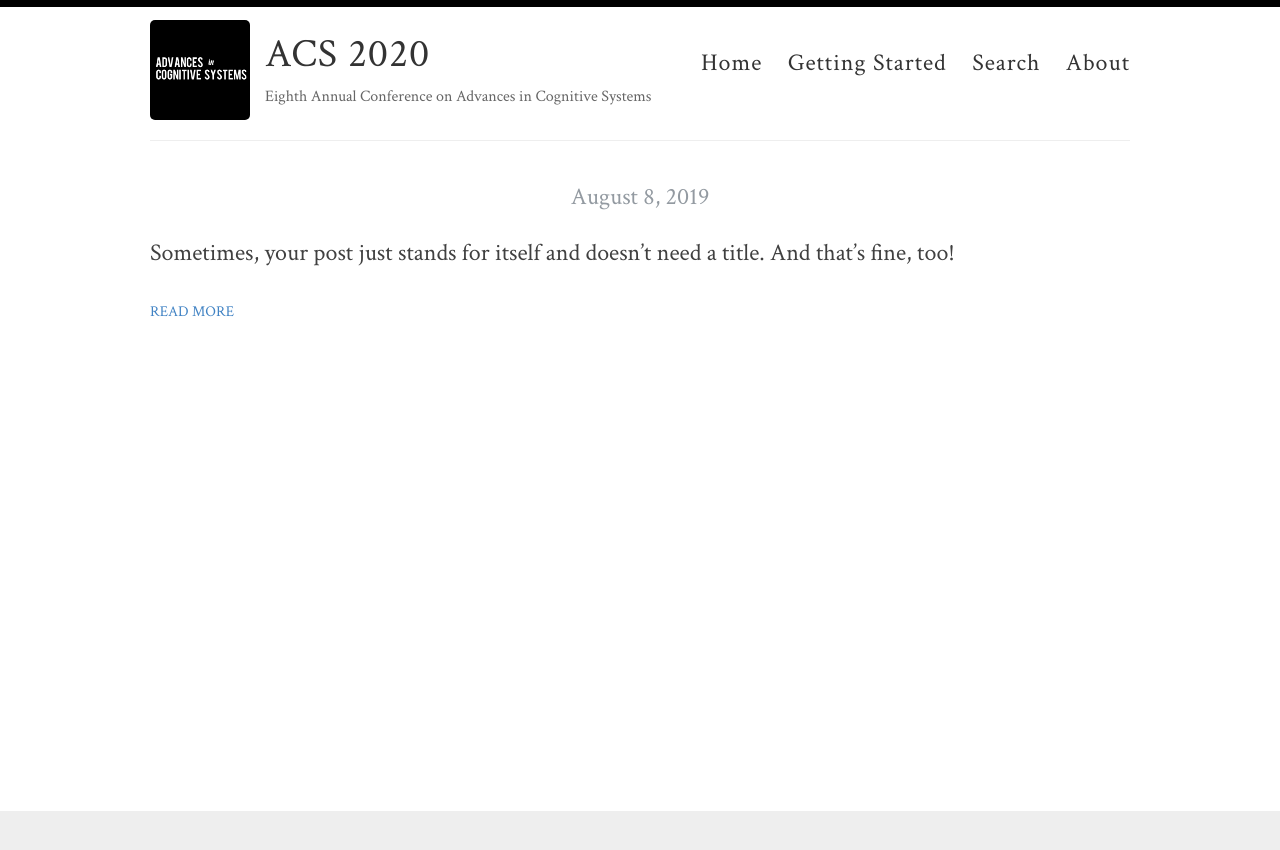
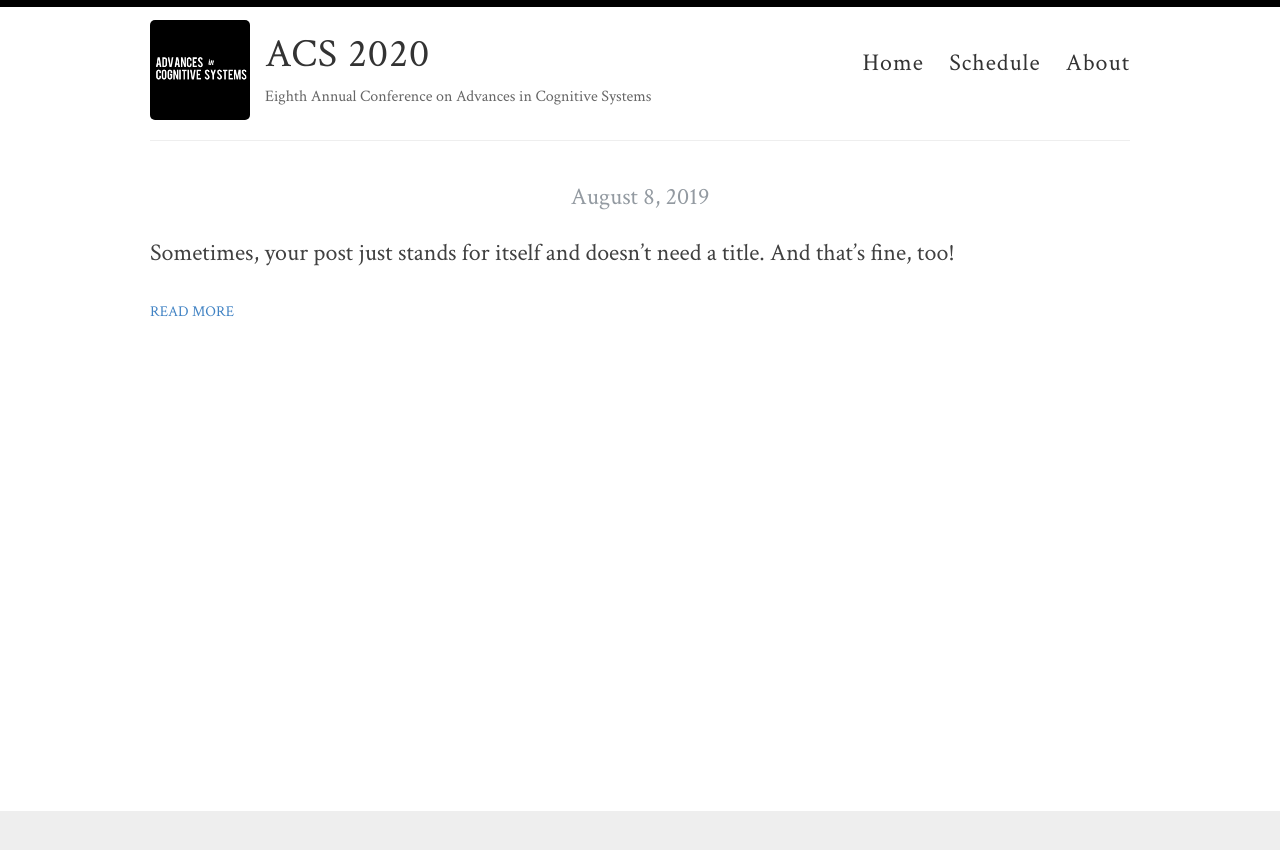
Before and after one commit to anna-reali/dc2021, a Jekyll site: the page built from index.html, in a window 1280 px wide. Shown: the top 850 px of the page. Built offline with Jekyll 4.4.1, drawn with Linux system fonts in a browser that asks for light colours; the list of posts is cut into pages by our own code.

Commit message:
Update default.html

```diff
--- a/_layouts/default.html
+++ b/_layouts/default.html
@@ -28,8 +28,7 @@
 
             <nav>
               <a href="{{ site.baseurl }}/">Home</a>
-              <a href="{{ site.baseurl }}/getting-started">Getting Started</a>
-              <a href="{{ site.baseurl }}/search">Search</a>
+              <a href="{{ site.baseurl }}/schedule">Schedule</a>
               <a href="{{ site.baseurl }}/about">About</a>
             </nav>
           </header>
```
